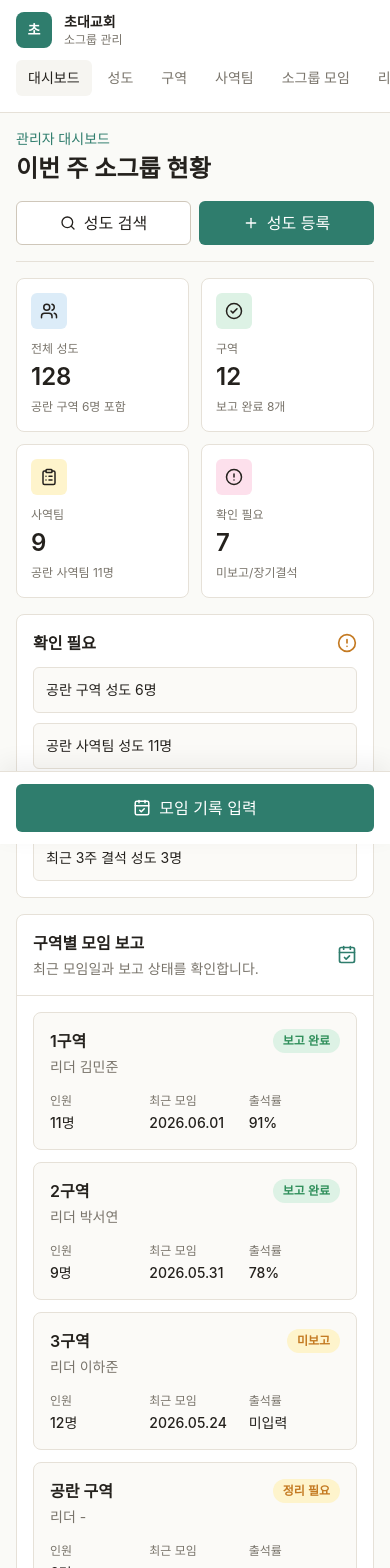
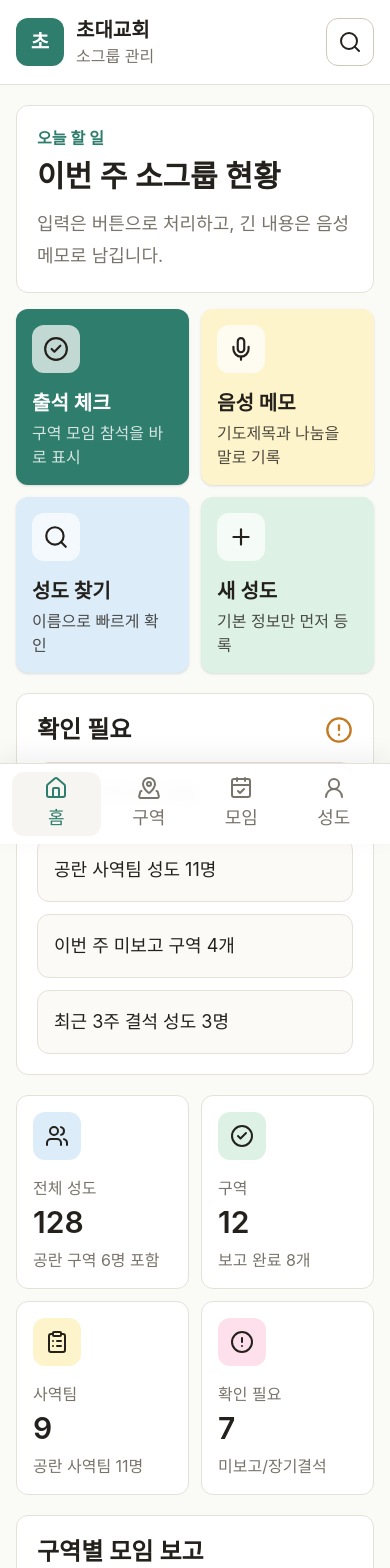
Before and after one commit to joopkim/church_manager, a Next.js app: page / in a window 390 px wide. Shown: the top 1568 px of the page. Built offline with nearby package versions, Linux system fonts and the light colour scheme.

Commit message:
Adapt dashboard for senior mobile users

```diff
--- a/src/app/page.tsx
+++ b/src/app/page.tsx
@@ -3,8 +3,12 @@ import {
   CheckCircle2,
   CircleAlert,
   ClipboardList,
+  Home as HomeIcon,
+  MapPinned,
+  Mic,
   Plus,
   Search,
+  UserRound,
   Users,
 } from "lucide-react";
 
@@ -36,6 +40,33 @@ const summaryCards = [
     note: "미보고/장기결석",
     color: "bg-tint-rose",
     icon: CircleAlert,
+  },
+];
+
+const quickActions = [
+  {
+    label: "출석 체크",
+    note: "구역 모임 참석을 바로 표시",
+    icon: CheckCircle2,
+    style: "bg-primary text-white",
+  },
+  {
+    label: "음성 메모",
+    note: "기도제목과 나눔을 말로 기록",
+    icon: Mic,
+    style: "bg-tint-yellow text-foreground",
+  },
+  {
+    label: "성도 찾기",
+    note: "이름으로 빠르게 확인",
+    icon: Search,
+    style: "bg-tint-sky text-foreground",
+  },
+  {
+    label: "새 성도",
+    note: "기본 정보만 먼저 등록",
+    icon: Plus,
+    style: "bg-tint-mint text-foreground",
   },
 ];
 
@@ -83,124 +114,128 @@ const attentionItems = [
 
 export default function Home() {
   return (
-    <main className="min-h-screen bg-background text-foreground">
-      <div className="grid min-h-screen grid-cols-1 lg:grid-cols-[248px_1fr]">
-        <aside className="sticky top-0 z-10 border-b border-hairline bg-canvas/95 px-4 py-3 backdrop-blur lg:static lg:border-b-0 lg:border-r lg:px-5 lg:py-4">
-          <div className="flex items-center gap-3">
-            <div className="flex h-9 w-9 shrink-0 items-center justify-center rounded-lg bg-primary text-sm font-semibold text-white lg:h-10 lg:w-10">
+    <main className="min-h-screen bg-background pb-28 text-lg text-foreground lg:pb-10">
+      <header className="sticky top-0 z-10 border-b border-hairline bg-canvas/95 px-4 py-4 backdrop-blur">
+        <div className="mx-auto flex max-w-5xl items-center justify-between gap-4">
+          <div className="flex min-w-0 items-center gap-3">
+            <div className="flex h-12 w-12 shrink-0 items-center justify-center rounded-xl bg-primary text-xl font-semibold text-white">
               초
             </div>
             <div className="min-w-0">
-              <p className="text-sm font-semibold">초대교회</p>
-              <p className="text-xs text-muted">소그룹 관리</p>
+              <p className="text-xl font-semibold leading-7">초대교회</p>
+              <p className="text-base leading-6 text-muted">소그룹 관리</p>
             </div>
           </div>
+          <button className="flex h-12 w-12 shrink-0 items-center justify-center rounded-xl border border-hairline-strong bg-canvas">
+            <Search size={24} />
+            <span className="sr-only">검색</span>
+          </button>
+        </div>
+      </header>
 
-          <nav className="-mx-4 mt-3 flex gap-1 overflow-x-auto px-4 pb-1 text-sm font-medium lg:mx-0 lg:mt-8 lg:grid lg:overflow-visible lg:px-0 lg:pb-0">
-            {["대시보드", "성도", "구역", "사역팀", "소그룹 모임", "리더 관리"].map(
-              (item) => (
-                <a
-                  className={`shrink-0 rounded-md px-3 py-2 ${
-                    item === "대시보드"
-                      ? "bg-surface text-foreground"
-                      : "text-muted"
-                  }`}
-                  href="#"
-                  key={item}
-                >
-                  {item}
-                </a>
-              ),
-            )}
-          </nav>
-        </aside>
+      <section className="mx-auto max-w-5xl px-4 py-5 sm:px-6 lg:px-8">
+        <div className="rounded-xl border border-hairline bg-canvas p-5">
+          <p className="text-base font-semibold text-primary">오늘 할 일</p>
+          <h1 className="mt-2 text-3xl font-semibold leading-tight">
+            이번 주 소그룹 현황
+          </h1>
+          <p className="mt-3 text-lg leading-8 text-muted">
+            입력은 버튼으로 처리하고, 긴 내용은 음성 메모로 남깁니다.
+          </p>
+        </div>
 
-        <section className="px-4 py-4 pb-24 sm:px-6 lg:px-10 lg:py-6 lg:pb-10">
-          <header className="flex flex-col gap-4 border-b border-hairline pb-4 md:flex-row md:items-center md:justify-between">
-            <div>
-              <p className="text-sm font-medium text-primary">관리자 대시보드</p>
-              <h1 className="mt-1 text-2xl font-semibold tracking-normal">
-                이번 주 소그룹 현황
-              </h1>
+        <section className="mt-4 grid grid-cols-2 gap-3 lg:grid-cols-4">
+          {quickActions.map((action) => {
+            const Icon = action.icon;
+
+            return (
+              <button
+                className={`min-h-32 rounded-xl p-4 text-left shadow-sm ${action.style}`}
+                key={action.label}
+              >
+                <span className="flex h-12 w-12 items-center justify-center rounded-xl bg-white/70 text-foreground">
+                  <Icon size={26} />
+                </span>
+                <span className="mt-4 block text-xl font-semibold leading-7">
+                  {action.label}
+                </span>
+                <span className="mt-1 block text-base leading-6 opacity-80">
+                  {action.note}
+                </span>
+              </button>
+            );
+          })}
+        </section>
+
+        <div className="mt-5 grid gap-5 lg:grid-cols-[1fr_360px]">
+          <section className="lg:order-2">
+            <div className="rounded-xl border border-hairline bg-canvas p-5">
+              <div className="flex items-center justify-between">
+                <h2 className="text-2xl font-semibold">확인 필요</h2>
+                <CircleAlert className="text-warning" size={28} />
+              </div>
+              <div className="mt-4 grid gap-3">
+                {attentionItems.map((item) => (
+                  <button
+                    className="min-h-16 rounded-xl border border-hairline bg-surface-soft px-4 py-4 text-left text-lg font-medium leading-7"
+                    key={item}
+                  >
+                    {item}
+                  </button>
+                ))}
+              </div>
             </div>
-            <div className="grid grid-cols-2 gap-2 sm:flex sm:flex-row">
-              <button className="inline-flex h-11 items-center justify-center gap-2 rounded-md border border-hairline-strong bg-canvas px-3 text-sm font-medium">
-                <Search size={16} />
-                성도 검색
-              </button>
-              <button className="inline-flex h-11 items-center justify-center gap-2 rounded-md bg-primary px-3 text-sm font-medium text-white">
-                <Plus size={16} />
-                성도 등록
-              </button>
-            </div>
-          </header>
+          </section>
 
-          <div className="mt-4 grid grid-cols-2 gap-3 md:grid-cols-2 xl:grid-cols-4">
+          <section className="lg:order-1">
+            <div className="grid grid-cols-2 gap-3 xl:grid-cols-4">
             {summaryCards.map((card) => {
               const Icon = card.icon;
 
               return (
                 <section
-                  className="rounded-lg border border-hairline bg-canvas p-3.5 sm:p-5"
+                  className="rounded-xl border border-hairline bg-canvas p-4"
                   key={card.label}
                 >
                   <div
-                    className={`flex h-9 w-9 items-center justify-center rounded-md sm:h-10 sm:w-10 ${card.color}`}
+                    className={`flex h-12 w-12 items-center justify-center rounded-xl ${card.color}`}
                   >
-                    <Icon size={18} />
+                    <Icon size={24} />
                   </div>
-                  <p className="mt-3 text-xs text-muted sm:text-sm">{card.label}</p>
-                  <p className="mt-1 text-2xl font-semibold sm:text-3xl">{card.value}</p>
-                  <p className="mt-1 text-xs leading-5 text-muted sm:mt-2 sm:text-sm">
+                  <p className="mt-4 text-base text-muted">{card.label}</p>
+                  <p className="mt-1 text-3xl font-semibold">{card.value}</p>
+                  <p className="mt-2 text-base leading-6 text-muted">
                     {card.note}
                   </p>
                 </section>
               );
             })}
-          </div>
+            </div>
 
-          <div className="mt-4 grid gap-4 xl:grid-cols-[1fr_320px]">
-            <aside className="rounded-lg border border-hairline bg-canvas p-4 xl:order-2 xl:p-5">
-              <div className="flex items-center justify-between">
-                <h2 className="text-base font-semibold sm:text-lg">확인 필요</h2>
-                <CircleAlert className="text-warning" size={20} />
-              </div>
-              <div className="mt-3 grid gap-2.5">
-                {attentionItems.map((item) => (
-                  <div
-                    className="rounded-md border border-hairline bg-surface-soft px-3 py-3 text-sm"
-                    key={item}
-                  >
-                    {item}
-                  </div>
-                ))}
-              </div>
-            </aside>
-
-            <section className="rounded-lg border border-hairline bg-canvas xl:order-1">
-              <div className="flex items-center justify-between border-b border-hairline px-4 py-4 sm:px-5">
+            <section className="mt-5 rounded-xl border border-hairline bg-canvas">
+              <div className="flex items-center justify-between border-b border-hairline px-5 py-5">
                 <div>
-                  <h2 className="text-base font-semibold sm:text-lg">구역별 모임 보고</h2>
-                  <p className="mt-1 text-sm leading-5 text-muted">
+                  <h2 className="text-2xl font-semibold">구역별 모임 보고</h2>
+                  <p className="mt-2 text-lg leading-7 text-muted">
                     최근 모임일과 보고 상태를 확인합니다.
                   </p>
                 </div>
-                <CalendarCheck className="text-primary" size={20} />
+                <CalendarCheck className="text-primary" size={28} />
               </div>
 
-              <div className="grid gap-3 p-4 md:hidden">
+              <div className="grid gap-4 p-4 md:hidden">
                 {districtRows.map((row) => (
                   <article
-                    className="rounded-lg border border-hairline bg-surface-soft p-4"
+                    className="rounded-xl border border-hairline bg-surface-soft p-4"
                     key={row.name}
                   >
                     <div className="flex items-start justify-between gap-3">
                       <div>
-                        <h3 className="font-semibold">{row.name}</h3>
-                        <p className="mt-1 text-sm text-muted">리더 {row.leader}</p>
+                        <h3 className="text-2xl font-semibold">{row.name}</h3>
+                        <p className="mt-1 text-lg text-muted">리더 {row.leader}</p>
                       </div>
                       <span
-                        className={`shrink-0 rounded-full px-2.5 py-1 text-xs font-semibold ${
+                        className={`shrink-0 rounded-full px-3 py-1.5 text-base font-semibold ${
                           row.status === "보고 완료"
                             ? "bg-tint-mint text-success"
                             : "bg-tint-yellow text-warning"
@@ -209,34 +244,43 @@ export default function Home() {
                         {row.status}
                       </span>
                     </div>
-                    <dl className="mt-4 grid grid-cols-3 gap-2 text-sm">
+                    <dl className="mt-5 grid grid-cols-3 gap-3 text-lg">
                       <div>
-                        <dt className="text-xs text-muted">인원</dt>
-                        <dd className="mt-1 font-medium">{row.members}명</dd>
+                        <dt className="text-base text-muted">인원</dt>
+                        <dd className="mt-1 font-semibold">{row.members}명</dd>
                       </div>
                       <div>
-                        <dt className="text-xs text-muted">최근 모임</dt>
-                        <dd className="mt-1 font-medium">{row.lastMeeting}</dd>
+                        <dt className="text-base text-muted">최근 모임</dt>
+                        <dd className="mt-1 font-semibold">{row.lastMeeting}</dd>
                       </div>
                       <div>
-                        <dt className="text-xs text-muted">출석률</dt>
-                        <dd className="mt-1 font-medium">{row.attendance}</dd>
+                        <dt className="text-base text-muted">출석률</dt>
+                        <dd className="mt-1 font-semibold">{row.attendance}</dd>
                       </div>
                     </dl>
+                    <div className="mt-5 grid grid-cols-2 gap-3">
+                      <button className="h-14 rounded-xl border border-hairline-strong bg-canvas text-lg font-semibold">
+                        출석 체크
+                      </button>
+                      <button className="inline-flex h-14 items-center justify-center gap-2 rounded-xl bg-primary text-lg font-semibold text-white">
+                        <Mic size={22} />
+                        음성 메모
+                      </button>
+                    </div>
                   </article>
                 ))}
               </div>
 
               <div className="hidden overflow-x-auto md:block">
-                <table className="w-full min-w-[720px] border-collapse text-sm">
+                <table className="w-full min-w-[760px] border-collapse text-lg">
                   <thead>
                     <tr className="border-b border-hairline-soft text-left text-muted">
-                      <th className="px-5 py-3 font-medium">구역</th>
-                      <th className="px-5 py-3 font-medium">리더</th>
-                      <th className="px-5 py-3 font-medium">인원</th>
-                      <th className="px-5 py-3 font-medium">최근 모임</th>
-                      <th className="px-5 py-3 font-medium">출석률</th>
-                      <th className="px-5 py-3 font-medium">상태</th>
+                      <th className="px-5 py-4 font-medium">구역</th>
+                      <th className="px-5 py-4 font-medium">리더</th>
+                      <th className="px-5 py-4 font-medium">인원</th>
+                      <th className="px-5 py-4 font-medium">최근 모임</th>
+                      <th className="px-5 py-4 font-medium">출석률</th>
+                      <th className="px-5 py-4 font-medium">상태</th>
                     </tr>
                   </thead>
                   <tbody>
@@ -249,7 +293,7 @@ export default function Home() {
                         <td className="px-5 py-4">{row.attendance}</td>
                         <td className="px-5 py-4">
                           <span
-                            className={`rounded-full px-2.5 py-1 text-xs font-semibold ${
+                            className={`rounded-full px-3 py-1.5 text-base font-semibold ${
                               row.status === "보고 완료"
                                 ? "bg-tint-mint text-success"
                                 : "bg-tint-yellow text-warning"
@@ -264,16 +308,34 @@ export default function Home() {
                 </table>
               </div>
             </section>
-          </div>
-        </section>
-      </div>
+          </section>
+        </div>
+      </section>
 
-      <div className="fixed inset-x-0 bottom-0 z-20 border-t border-hairline bg-canvas/95 px-4 py-3 shadow-[0_-8px_24px_rgba(23,23,23,0.06)] backdrop-blur lg:hidden">
-        <button className="inline-flex h-12 w-full items-center justify-center gap-2 rounded-md bg-primary text-sm font-semibold text-white">
-          <CalendarCheck size={18} />
-          모임 기록 입력
-        </button>
-      </div>
+      <nav className="fixed inset-x-0 bottom-0 z-20 border-t border-hairline bg-canvas/95 px-3 py-2 shadow-[0_-8px_24px_rgba(23,23,23,0.06)] backdrop-blur lg:hidden">
+        <div className="grid grid-cols-4 gap-1">
+          {[
+            { label: "홈", icon: HomeIcon, active: true },
+            { label: "구역", icon: MapPinned },
+            { label: "모임", icon: CalendarCheck },
+            { label: "성도", icon: UserRound },
+          ].map((item) => {
+            const Icon = item.icon;
+
+            return (
+              <button
+                className={`flex min-h-16 flex-col items-center justify-center gap-1 rounded-xl text-base font-semibold ${
+                  item.active ? "bg-surface text-primary" : "text-muted"
+                }`}
+                key={item.label}
+              >
+                <Icon size={24} />
+                {item.label}
+              </button>
+            );
+          })}
+        </div>
+      </nav>
     </main>
   );
 }
```
Also changed, not shown: 1 other file (tests, documents, lock files or other folders).
